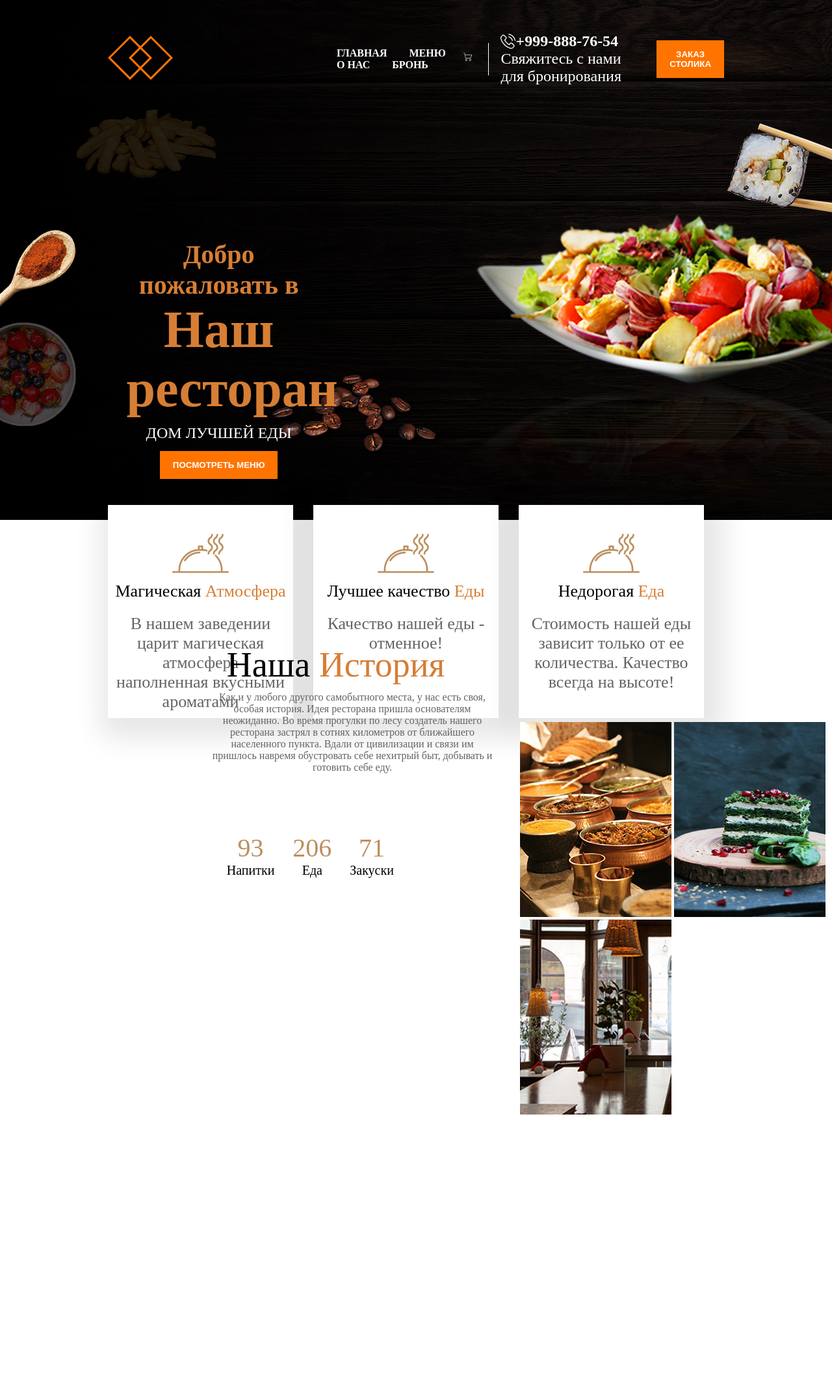
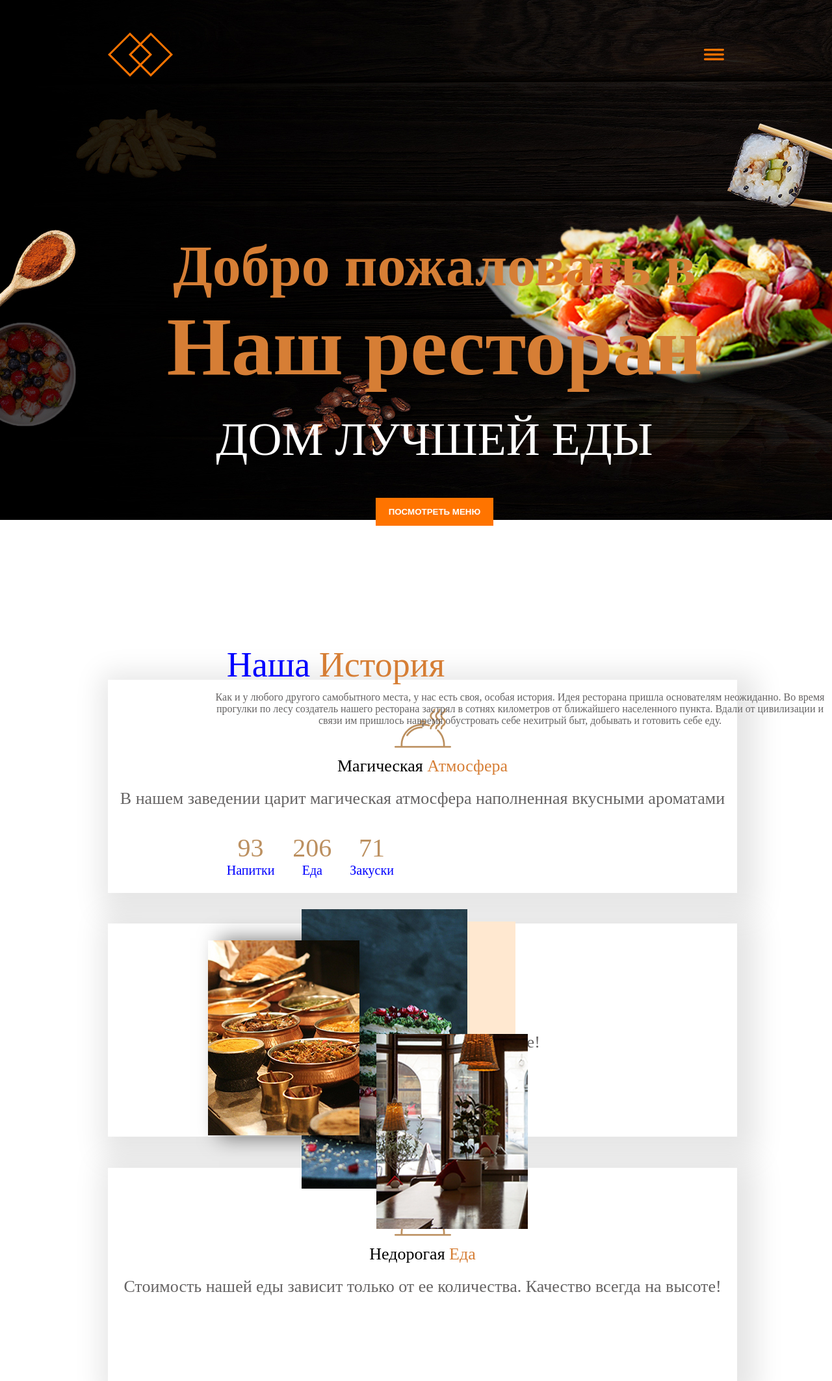
Before and after one commit to ThePiroman/FigmaPractice, a plain HTML site: page index.html in a window 1280 px wide. Shown: the whole page at 65% size. Before the commit the page ends 1719 px from the top, so only its background shows below. Drawn offline with Linux system fonts and the light colour scheme.

Commit message:
feat: add history picture, do adaptive

```diff
--- a/css/style.css
+++ b/css/style.css
@@ -204,11 +204,134 @@ nav a {
 }
 
 .mainContainer .history_images {
-    margin-left: 50%;
-    margin-top: -25%;
+    position: relative;
+    margin-left: 35%;
+    margin-top: -15%;
 }
 
-.mainContainer .history_images img {
+.history_images .img_1 {
+    position: absolute;
+    z-index: 999;
+    height: 300px;
+    width: 233px;
+    box-shadow: 20px 0px 30px 3px #00000080;
+}
+
+.history_images .img_2 {
+    position: absolute;
+    z-index: 1;
+    margin-left: 15%;
+    margin-top: -5%;
+    width: 255px;
+    height: 430px;
+}
+
+.history_images .img_3 {
+    position: absolute;
+    z-index: 2;
+    margin-left: 27%;
+    margin-top: 15%;
     height: 300px;
     width: 233px;
 }
+
+.history_images .img_4 {
+    position: absolute;
+    z-index: 0;
+    margin-left: 25%;
+    margin-top: -3%;
+    height: 300px;
+    width: 233px;
+}
+
+.burgerMenu {
+    display: none;
+}
+
+@media (max-width: 2555px) {
+    .lines:after {
+        content: none;
+    }
+    .lines:before {
+        content: none;
+    }
+}
+
+
+@media (max-width: 1300px) {
+
+    .mainContainer .history_images {
+        margin-left: 0%;
+        margin-top: 10%;
+    }
+
+    .history .title,
+    .history .history_text,
+    .history .stats_container .stats {
+        width: auto;
+    }
+}
+
+@media (max-width: 1845px) {
+
+    .burgerMenu {
+        display: block;
+    }
+
+    .headerContainer {
+        justify-content: space-between;
+    }
+
+    .headerContainer nav {
+        display: none;
+    }
+
+    .cartContainer {
+        display: none;
+    }
+
+    .phoneContainer {
+        display: none;
+    }
+
+    .buttonContainer {
+        display: none;
+    }
+}
+
+@media (max-width: 1340px) {
+    .welcomeContainer {
+        position: static;
+        width: 100%;
+    }
+
+    .welcomeContainer2 {
+        flex-direction: column;
+    }
+
+    .welcomeContainer2 div {
+        margin-top: 5%;
+        width: 100%;
+    }
+
+    .welcomeContainer p {
+        font-size: 450%;
+    }
+
+    .welcomeContainer h2 {
+        font-size: 550%;
+    }
+
+    .welcomeContainer h1 {
+        font-size: 800%;
+    }
+}
+
+.mainContainer {
+    color: blue;
+}
+@media (max-width: 550px) {
+    .mainContainer {
+        color:red;
+    }
+}
--- a/index.html
+++ b/index.html
@@ -30,6 +30,9 @@
                     <div class = "buttonContainer">
                         <button class = "button">ЗАКАЗ СТОЛИКА</button>
                     </div>
+                    <div class = "burgerMenu">
+                        <a href=""><img src="images/burger_menu.png"></a>
+                    </div>
                 </div>
                 <div class = "welcomeContainer">
                     <h2>Добро пожаловать в </h2>
@@ -56,7 +59,7 @@
                 </div>
             </div>
         </header>
-        <body>
+        <main>
             <div class = "mainContainer">
                 <div class = "history">
                     <p class = "title">Наша <span class="highlight">История</span></p>
@@ -82,8 +85,9 @@
                     <img src="images/history_pic_1.png" class = "img_1">
                     <img src="images/history_pic_2.png" class = "img_2">
                     <img src="images/history_pic_3.png" class = "img_3">
+                    <img src="images/history_pic_4.png" class = "img_4">
                 </div>
             </div>
-        </body>
+        </main>
     </body>
 </html>
```
Also changed, not shown: images/burger_menu.png (added), images/history_pic_4.png (added).
